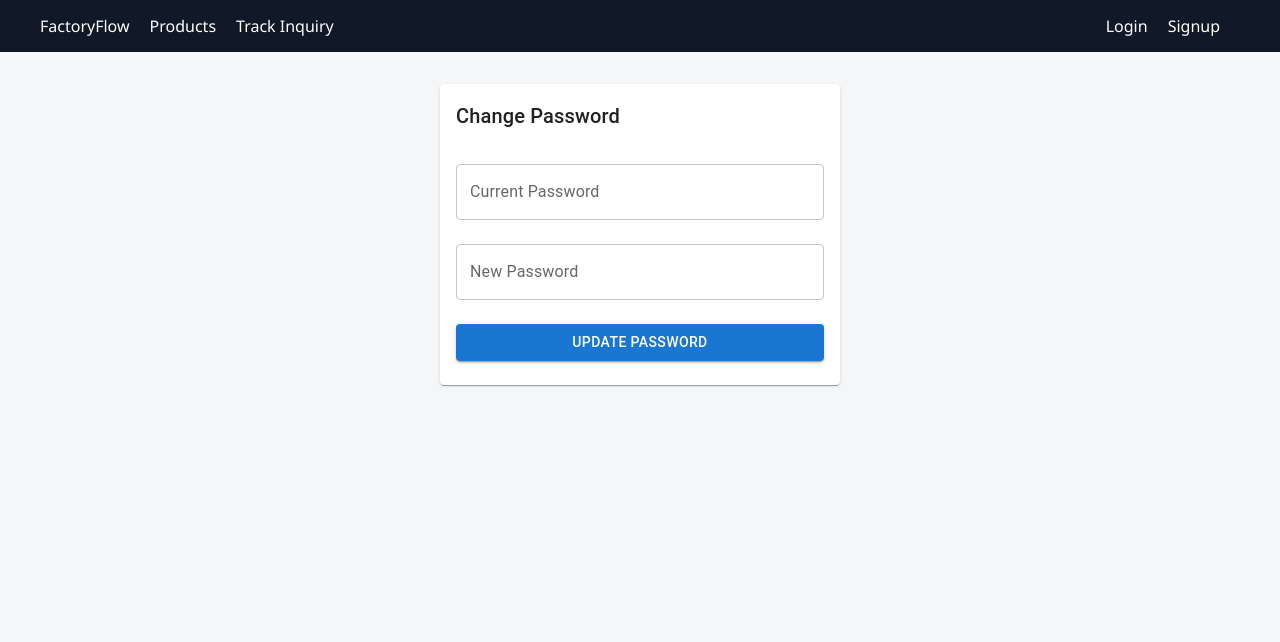
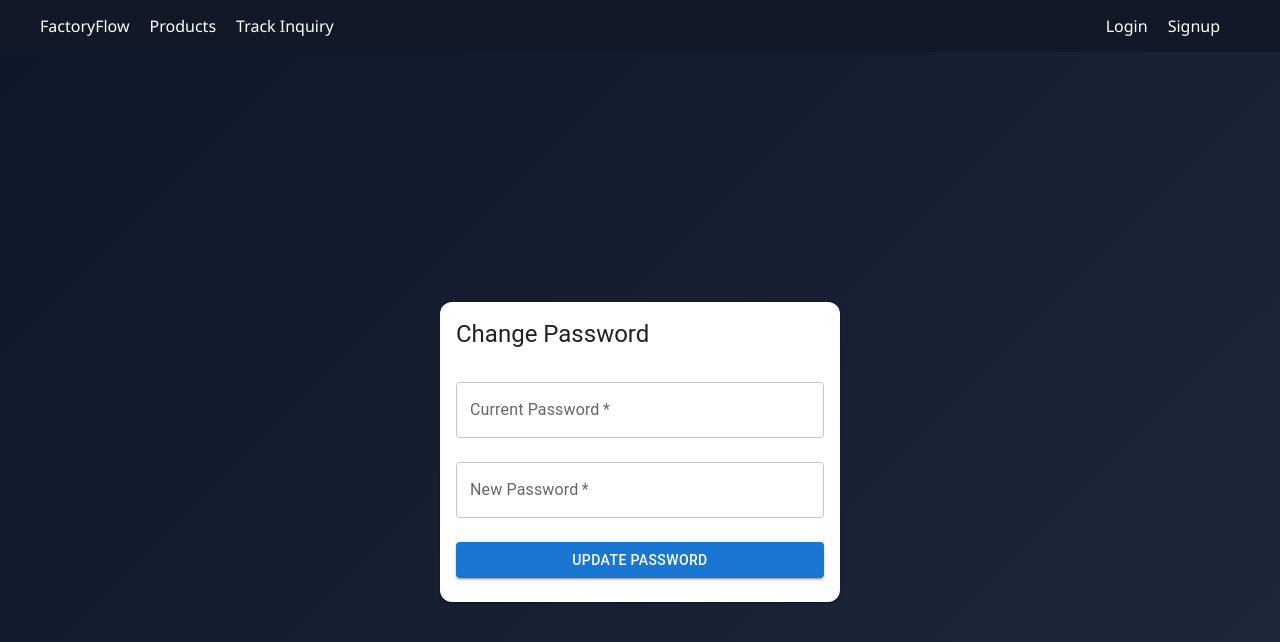
Before and after one commit to Aayush0603/factoryflow-portal, a React (Create React App) app: page /change-password in a window 1280 px wide. Shown: the top 642 px of the page. Built offline with nearby package versions, Linux system fonts and the light colour scheme; no server answers.

Commit message:
Change Password

```diff
--- a/src/components/Navbar.js
+++ b/src/components/Navbar.js
@@ -48,6 +48,10 @@ function Navbar() {
         My Account
       </Link>
 
+      <Link to="/change-password" style={linkStyle}>
+        Change Password
+      </Link>
+
       <button
         onClick={handleLogout}
         style={{
--- a/src/pages/ChangePassword.js
+++ b/src/pages/ChangePassword.js
@@ -10,30 +10,42 @@ import {
 import API from "../api";
 
 function ChangePassword() {
-  const [currentPassword, setCurrentPassword] = useState("");
-  const [newPassword, setNewPassword] = useState("");
-  const [message, setMessage] = useState("");
+
+  const [form, setForm] = useState({
+    currentPassword: "",
+    newPassword: ""
+  });
+
+  const [loading, setLoading] = useState(false);
 
   const handleSubmit = async (e) => {
     e.preventDefault();
+    setLoading(true);
 
     try {
-      const res = await API.post("/customer/change-password", {
-        currentPassword,
-        newPassword
-      });
+      await API.put("/customer/change-password", form);
 
-      setMessage(res.data.message);
+      alert("Password changed successfully");
+      setForm({ currentPassword: "", newPassword: "" });
+
     } catch (error) {
-      setMessage(error.response?.data?.message || "Error");
+      alert(error.response?.data?.message || "Error");
     }
+
+    setLoading(false);
   };
 
   return (
-    <Box p={4}>
-      <Card sx={{ maxWidth: 400, margin: "auto" }}>
+    <Box sx={{
+      minHeight: "100vh",
+      display: "flex",
+      justifyContent: "center",
+      alignItems: "center",
+      background: "linear-gradient(135deg, #0f172a, #1e293b)"
+    }}>
+      <Card sx={{ width: 400, borderRadius: 3 }}>
         <CardContent>
-          <Typography variant="h6" mb={2}>
+          <Typography variant="h5" mb={2}>
             Change Password
           </Typography>
 
@@ -43,8 +55,11 @@ function ChangePassword() {
               label="Current Password"
               type="password"
               margin="normal"
-              value={currentPassword}
-              onChange={(e) => setCurrentPassword(e.target.value)}
+              value={form.currentPassword}
+              onChange={(e) =>
+                setForm({ ...form, currentPassword: e.target.value })
+              }
+              required
             />
 
             <TextField
@@ -52,8 +67,11 @@ function ChangePassword() {
               label="New Password"
               type="password"
               margin="normal"
-              value={newPassword}
-              onChange={(e) => setNewPassword(e.target.value)}
+              value={form.newPassword}
+              onChange={(e) =>
+                setForm({ ...form, newPassword: e.target.value })
+              }
+              required
             />
 
             <Button
@@ -61,16 +79,11 @@ function ChangePassword() {
               variant="contained"
               sx={{ mt: 2 }}
               type="submit"
+              disabled={loading}
             >
-              Update Password
+              {loading ? "Updating..." : "Update Password"}
             </Button>
           </form>
-
-          {message && (
-            <Typography mt={2}>
-              {message}
-            </Typography>
-          )}
         </CardContent>
       </Card>
     </Box>
```
Lines whose indentation alone changed are shown as unchanged.
